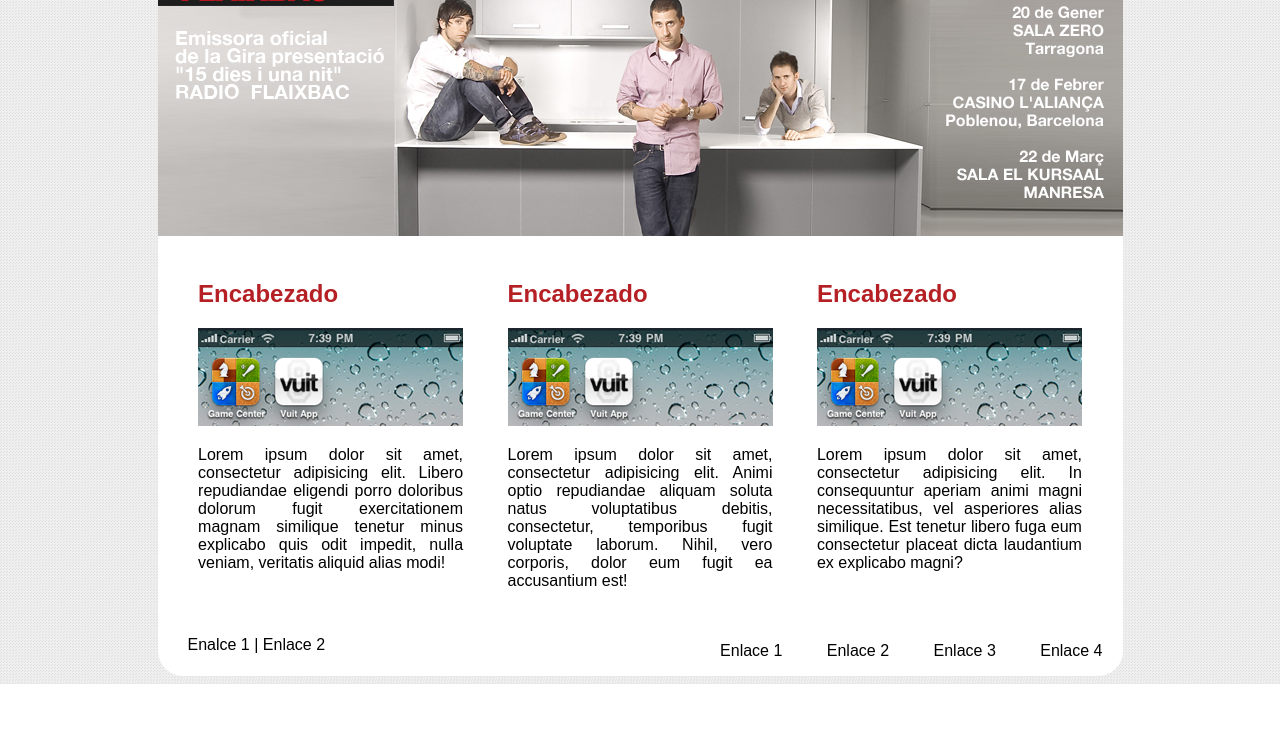
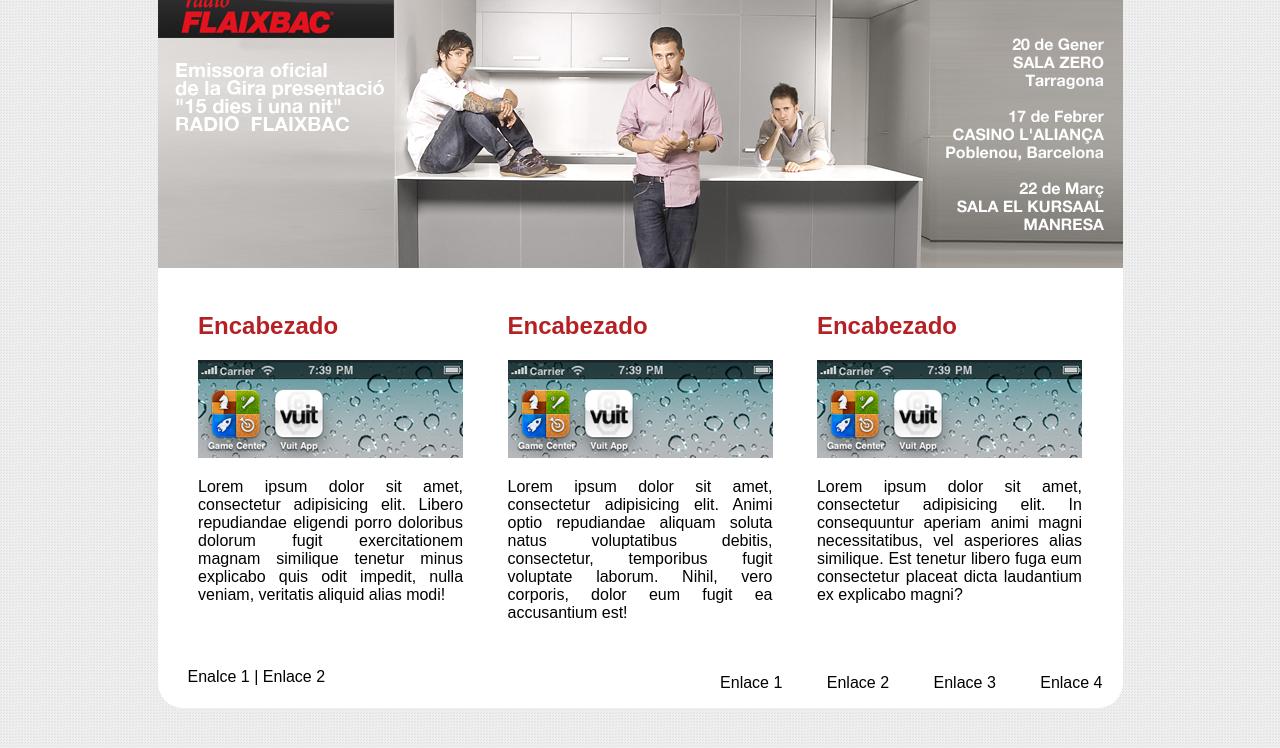
Before and after one commit to barberao/MyWebSite, a plain HTML site: page index.html in a window 1280 px wide. Shown: the part 131-879 px from the top of the page. Before the commit the page ends 815 px from the top, so only its background shows below. Drawn offline with Linux system fonts and the light colour scheme.

Commit message:
Commit from cmd.exe

```diff
--- a/css/styles.css
+++ b/css/styles.css
@@ -1,7 +1,7 @@
 	body{
 		background: url("../imatges/bg.gif");
 		font-family: arial;
-		padding: 0em 10%;
+		padding: 2em 10%;
 	}
 		.container{
 			width: 965px;
--- a/index.html
+++ b/index.html
@@ -2,7 +2,7 @@
 <html lang="en">
 <head>
 	<meta charset="UTF-8">
-	<title>My Website</title>
+	<title>My Website100</title>
 	<link rel="stylesheet" href="css/styles.css">
 	<style>
 
```
Also changed, not shown: 2 other files.
